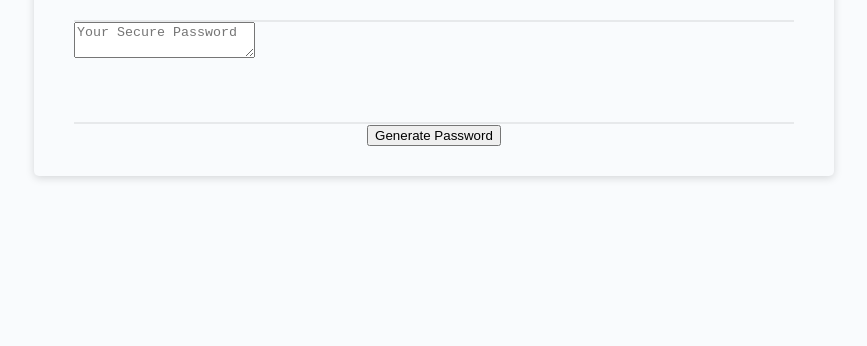
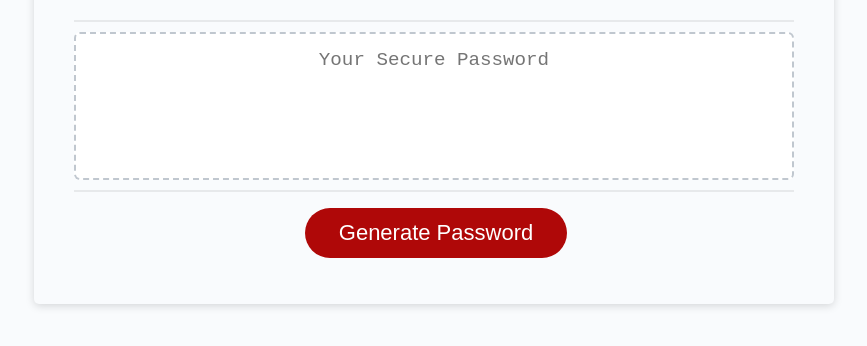
Before and after one commit to JunoAndIce/Password-Gen, a plain HTML site: page index.html in a window 1280 px wide. Shown: the part 204-550 px from the top of the page, without its empty margins (206-1073 px from the left). Drawn offline with Linux system fonts and the light colour scheme.

Commit message:
Completed Css

```diff
--- a/assets/css/style.css
+++ b/assets/css/style.css
@@ -77,3 +77,64 @@ header {
   display: block;
   clear: both;
 }
+
+.btn {
+  border: none;
+  background-color: hsl(360, 91%, 36%);
+  border-radius: 25px;
+  box-shadow: rgba(0, 0, 0, 0.1) 0px 1px 6px 0px rgba(0, 0, 0, 0.2) 0px 1px 1px
+    0px;
+  color: hsl(0, 0%, 100%);
+  display: inline-block;
+  font-size: 22px;
+  line-height: 22px;
+  margin: 16px 16px 16px 20px;
+  padding: 14px 34px;
+  text-align: center;
+  cursor: pointer;
+}
+
+button[disabled] {
+  cursor: default;
+  background: #c0c7cf;
+}
+
+.float-right {
+  float: right;
+}
+
+#password {
+  border: none;
+  display: block;
+  width: 100%;
+  padding-top: 15px;
+  padding-left: 15px;
+  padding-right: 15px;
+  padding-bottom: 85px;
+  font-size: 1.2rem;
+  text-align: center;
+  margin-top: 10px;
+  margin-bottom: 10px;
+  border: 2px dashed #c0c7cf;
+  border-radius: 6px;
+  resize: none;
+  overflow: hidden;
+}
+
+@media (max-width: 690px) {
+  .btn {
+    font-size: 1rem;
+    margin: 16px 0px 0px 0px;
+    padding: 10px 15px;
+  }
+
+  #password {
+    font-size: 1rem;
+  }
+}
+
+@media (max-width: 500px) {
+  .btn {
+    font-size: 0.8rem;
+  }
+}
```
